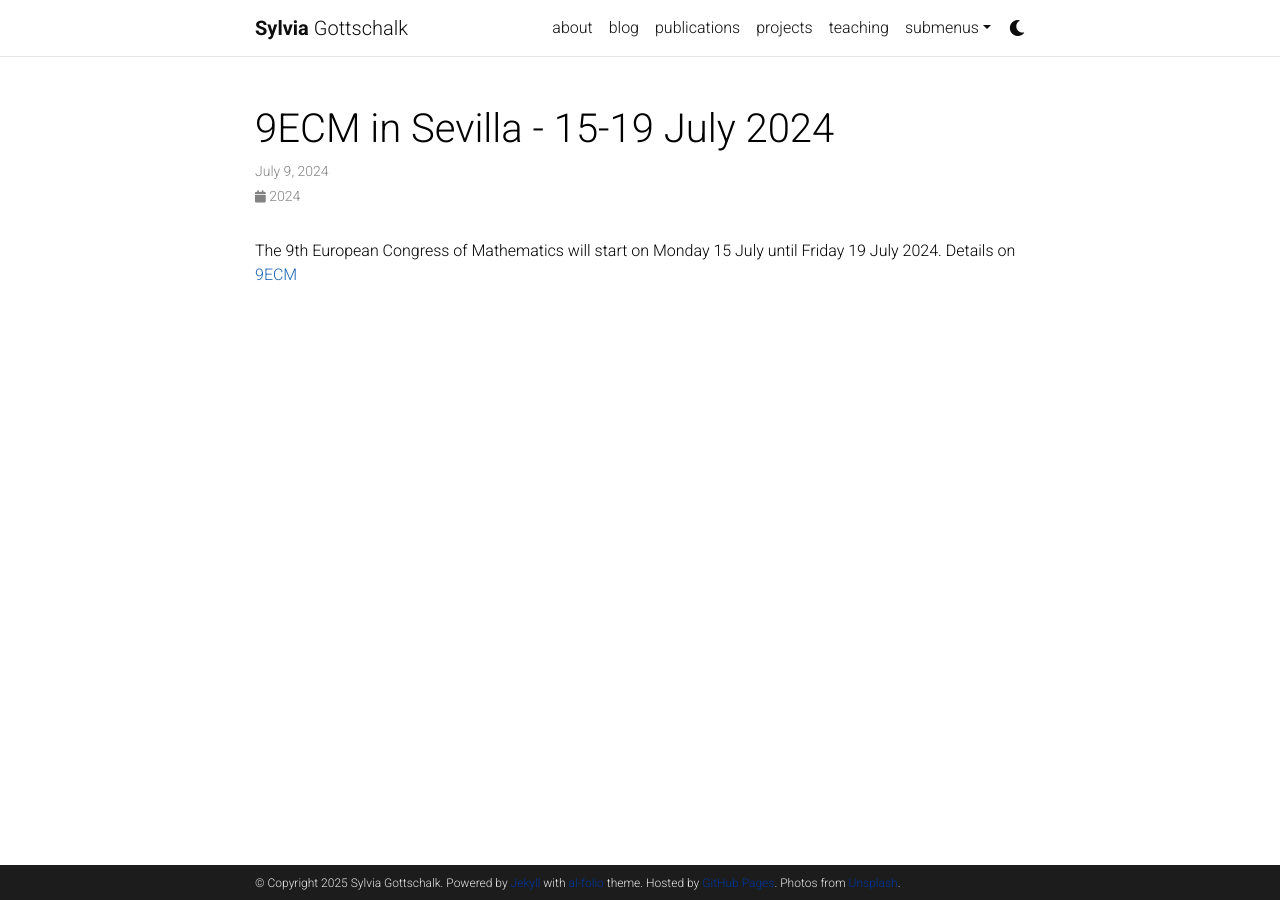
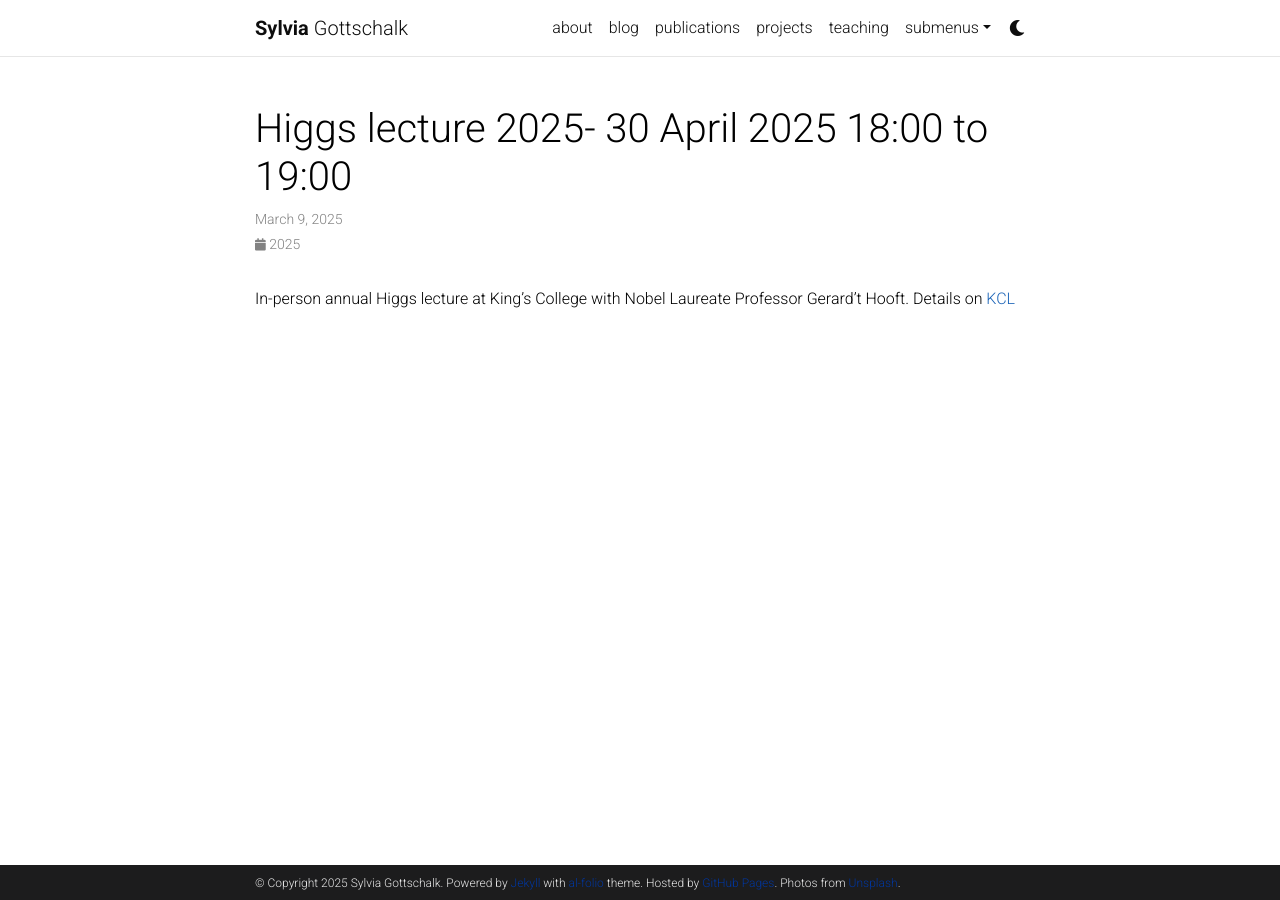
Before and after one commit to sdgottschalk/sgottschalk.io, a Jekyll site: the page built from _news/announcement_2.md, in a window 1280 px wide. Built offline with Jekyll 4.4.1, drawn with Linux system fonts in a browser that asks for light colours; comment, search, counter and statistics services are not loaded; a style sheet for code colours, icons or effects is not loaded.

Commit message:
Update announcement_2.md

```diff
--- a/_news/announcement_2.md
+++ b/_news/announcement_2.md
@@ -1,9 +1,9 @@
 ---
 layout: post
-title: 9ECM in Sevilla - 15-19 July 2024
-date: 2024-07-09 16:11:00-0400
+title: Higgs lecture 2025- 30 April 2025 18:00 to 19:00
+date: 2025-03-09 16:11:00-0400
 inline: false
 related_posts: false
 ---
 
-The 9th European Congress of Mathematics will start on Monday 15 July until Friday 19 July 2024. Details on [9ECM](https://www.ecm2024sevilla.com/index.php/about-9ecm/welcome)
+In-person annual Higgs lecture at King's College with Nobel Laureate Professor Gerard't Hooft. Details on [KCL](ttps://www.kcl.ac.uk/events/higgs-lecture-2025-nobel-laureate-professor-gerard-t-hooft)
```
